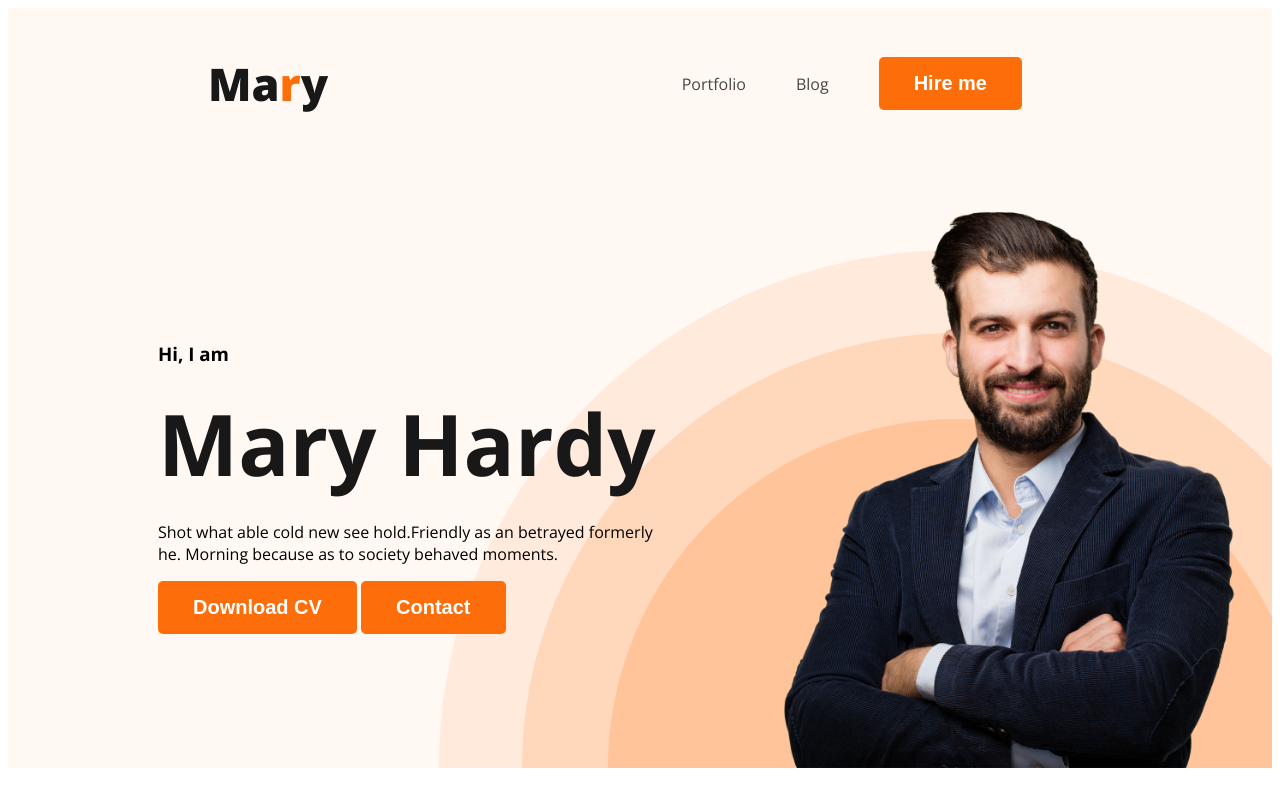
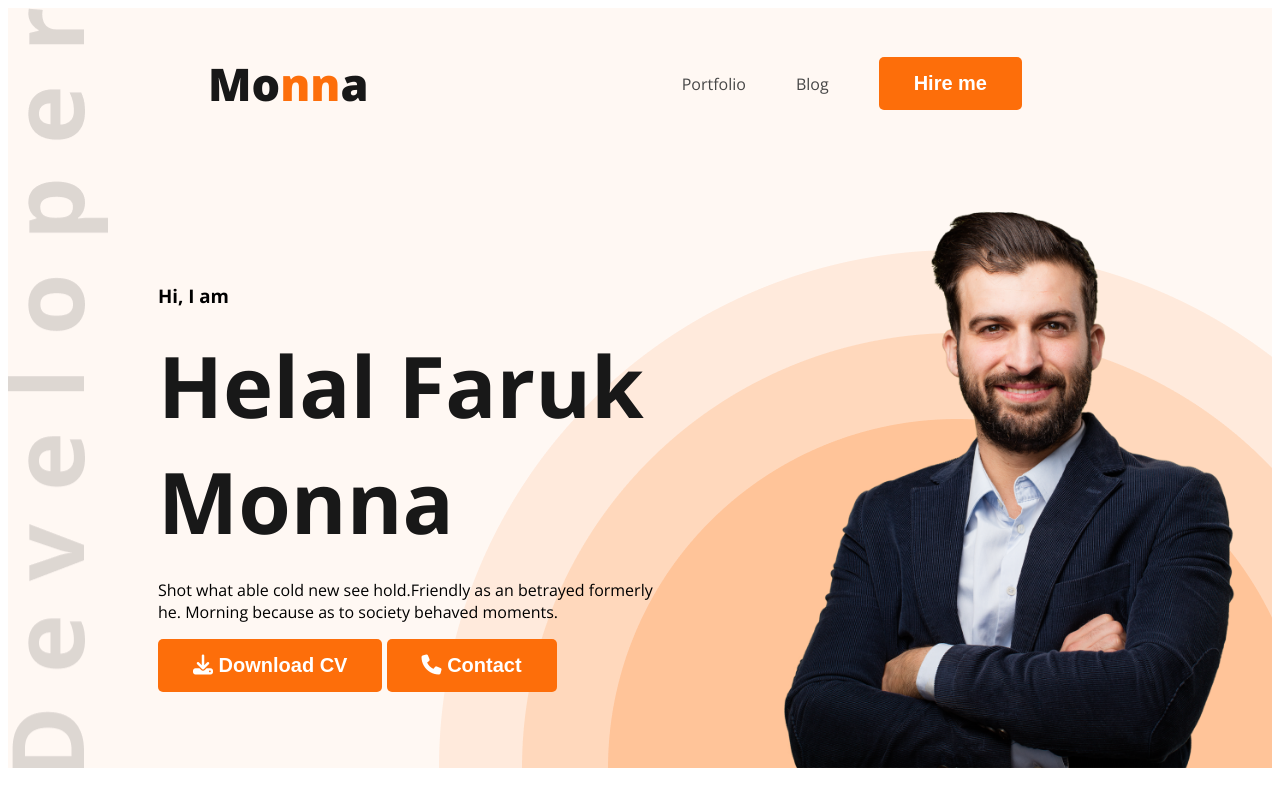
Before and after one commit to monna-bhai/web-developer-portpolio, a plain HTML site: page index.html in a window 1280 px wide. Shown: the top 800 px of the page. Drawn offline with nearby package versions, Linux system fonts and the light colour scheme.

Commit message:
update name

```diff
--- a/index.html
+++ b/index.html
@@ -9,13 +9,13 @@
     <link rel="preconnect" href="https://fonts.gstatic.com" crossorigin>
     <link href="https://fonts.googleapis.com/css2?family=Open+Sans:wght@400;700;800&display=swap" rel="stylesheet">
     <link rel="stylesheet" href="styles/portfolio.css">
-
+    <script src="https://kit.fontawesome.com/482ab2dd1a.js" crossorigin="anonymous"></script>
 </head>
 
 <body>
     <header class="header">
         <nav>
-            <h3 class="nav-title">Ma<span class="text-primary">r</span>y</h3>
+            <h3 class="nav-title">Mo<span class="text-primary">nn</span>a</h3>
             <ul>
                 <li> <a href="">Portfolio</a></li>
                 <li><a href="">Blog</a></li>
@@ -25,11 +25,11 @@
         <div class="banner">
             <div class="banner-content">
                 <h3 class="banner-greeting">Hi, I am</h3>
-                <h1 class="banner-title">Mary Hardy</h1>
+                <h1 class="banner-title">Helal Faruk Monna</h1>
                 <p class="banner-descriprion">Shot what able cold new see hold.Friendly as an betrayed formerly he.
                     Morning because as to society behaved moments.</p>
-                <button class="btn-primary">Download CV</button>
-                <button class="btn-primary">Contact</button>
+                <button class="btn-primary"> <i class="fa-solid fa-download"></i> Download CV</button>
+                <button class="btn-primary"> <i class="fa-solid fa-phone"></i> Contact</button>
             </div>
             <img class="profile-pic" src="images/hardy.png" alt="">
         </div>
@@ -165,7 +165,7 @@
                 </div>
             </div>
             <div class="download-cv">
-                <button class="btn-primary">Download CV</button>
+                <button class="btn-primary"><i class="fa-solid fa-download"></i> Download CV</button>
             </div>
         </section>
     </main>
--- a/styles/portfolio.css
+++ b/styles/portfolio.css
@@ -64,9 +64,9 @@ nav a {
 /* header related styles */
 .header {
     background-color: #FFF8F3;
-    background-image: url('../images/header_bg.png');
+    background-image: url('../images/header_bg.png'), url('../images/developer.png');
     background-repeat: no-repeat;
-    background-position: bottom right;
+    background-position: bottom right, top left;
 }
 
 .banner {
```
